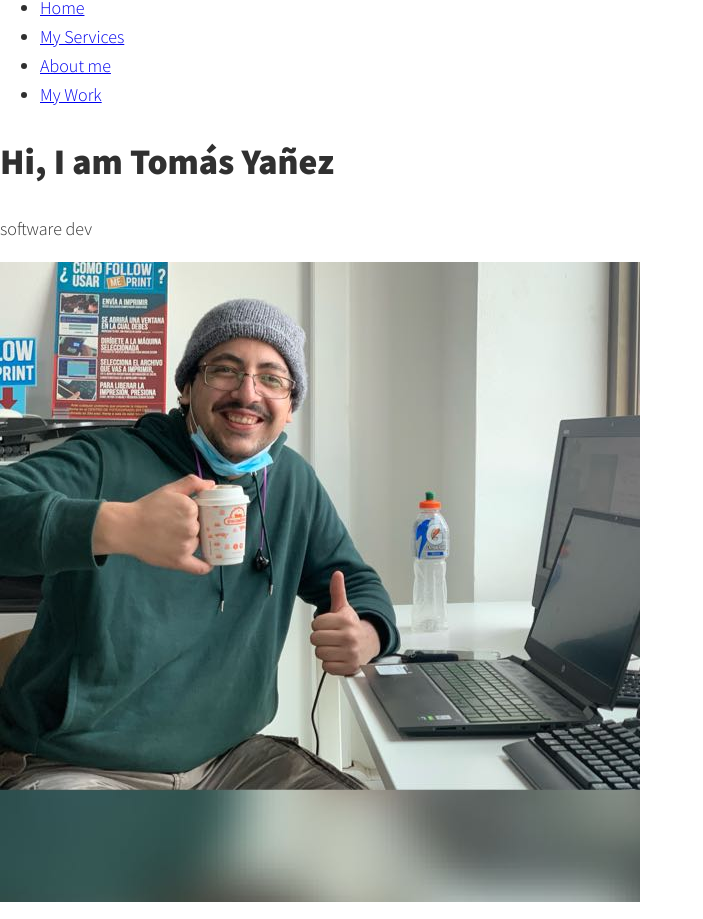
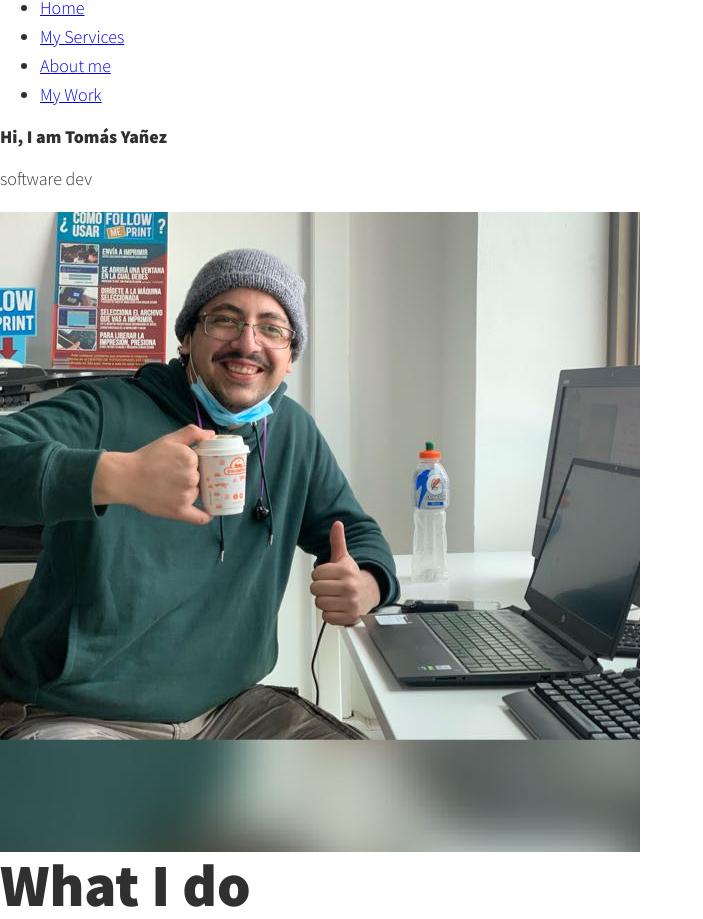
Before and after one commit to TSYF/portfolio_1, a Vue app: page / in a window 1280 px wide. Shown: the part 91-1010 px from the top of the page, without its empty margins (0-703 px from the left). Built offline with nearby package versions, Linux system fonts and the light colour scheme.

Commit message:
h1, h2 and h3 typography

```diff
--- a/src/assets/main.css
+++ b/src/assets/main.css
@@ -51,3 +51,17 @@
     display: block;
     max-width: 100%;
 }
+
+
+/* Typography */
+
+h1,
+h2,
+h3 {
+    line-height: 1.1;
+    margin: 0;
+}
+
+h1 { font-size: var(--fs-h1); }
+h2 { font-size: var(--fs-h2); }
+h3 { font-size: var(--fs-h3); }
```
